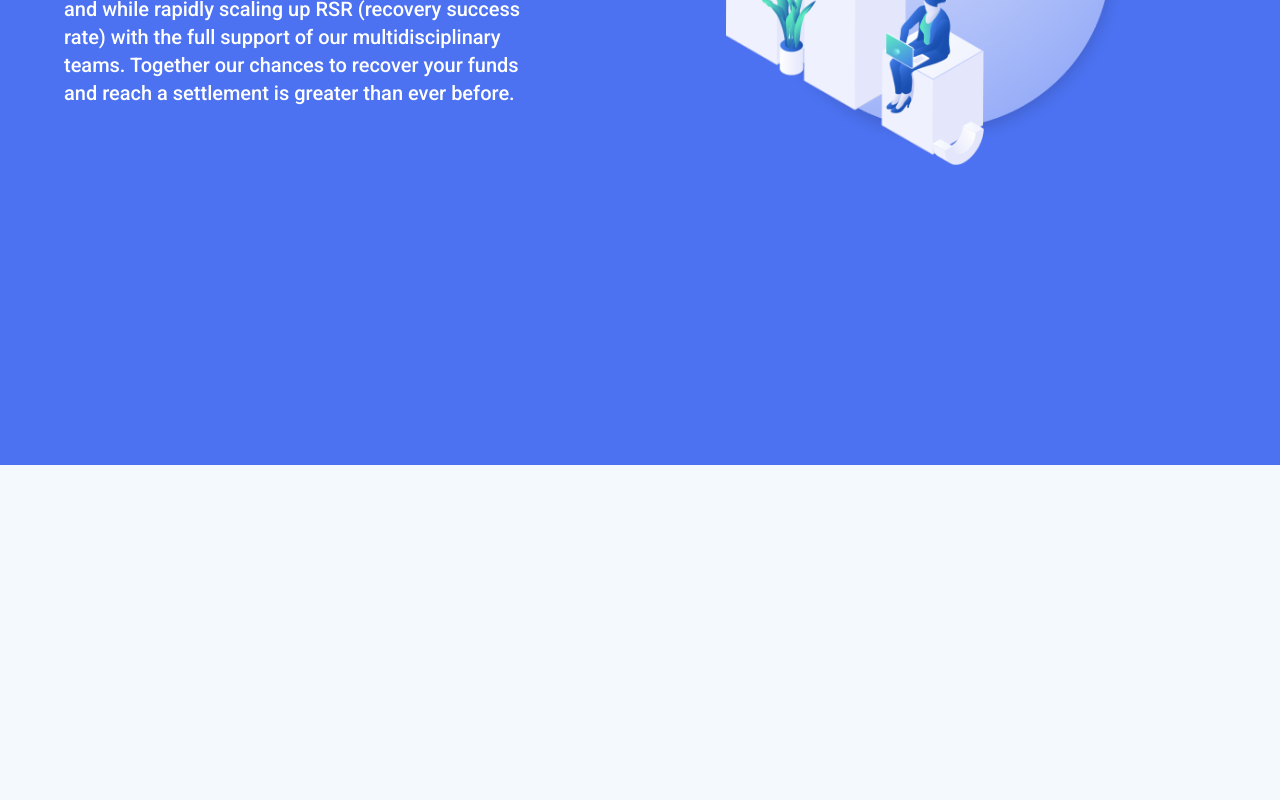
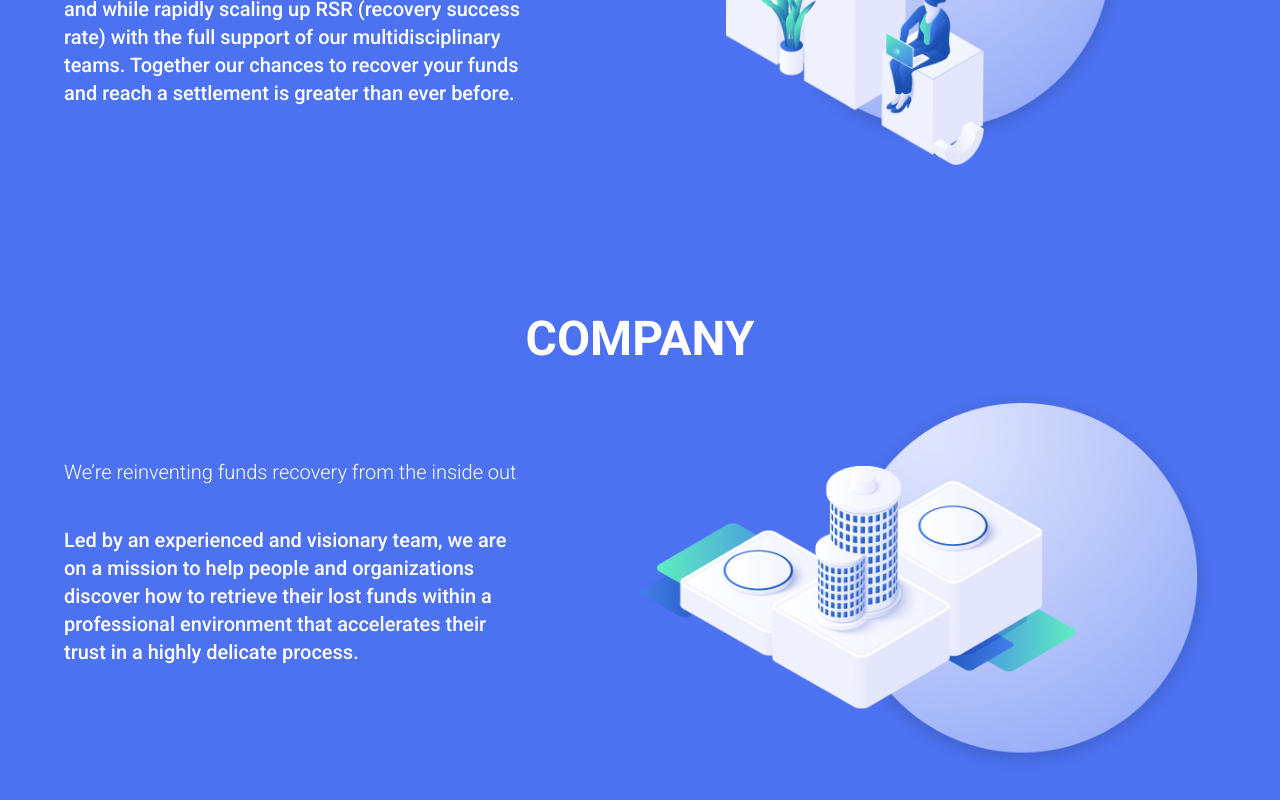
Before and after one commit to abdullahmehboob20s/Lion-Web, a React (Create React App) app: page / in a window 1280 px wide. Shown: the part 4824-5624 px from the top of the page. Before the commit the page ends 5289 px from the top, so only its background shows below. Built offline with nearby package versions, Linux system fonts and the light colour scheme.

Commit message:
Company ready for desktop

```diff
--- a/src/App.js
+++ b/src/App.js
@@ -7,6 +7,7 @@ import ServicesIncludes from "layouts/ServicesIncludes";
 import ServicesStructure from "layouts/ServicesStructure";
 import OurServices from "layouts/OurServices";
 import RecoverWithUs from "layouts/RecoverWithUs";
+import Company from "layouts/Company";
 
 function App() {
   return (
@@ -37,6 +38,9 @@ function App() {
         <div className="mb-150px">
           <RecoverWithUs />
         </div>
+        <div className="mb-150px">
+          <Company />
+        </div>
       </div>
     </div>
   );
--- /dev/null
+++ b/src/layouts/Company.js
@@ -0,0 +1,33 @@
+import Title from "components/Title";
+import React from "react";
+
+function Company() {
+  return (
+    <div>
+      <div className="container">
+        <div className="mb-6">
+          <Title title="COMPANY" className="text-white" />
+        </div>
+      </div>
+
+      <div className="container flex items-center justify-between">
+        <div className="w-[40%]">
+          <p className="text-xl text-white font-light mb-10">
+            We’re reinventing funds recovery from the inside out
+          </p>
+          <p className="text-xl text-white font-medium mb-10">
+            Led by an experienced and visionary team, we are on a mission to
+            help people and organizations discover how to retrieve their lost
+            funds within a professional environment that accelerates their trust
+            in a highly delicate process.
+          </p>
+        </div>
+        <div className="w-1/2 flex justify-center items-center">
+          <img src="images/company.png" className="w-[100%]" alt="" />
+        </div>
+      </div>
+    </div>
+  );
+}
+
+export default Company;
```
Also changed, not shown: public/images/company.png (added).
